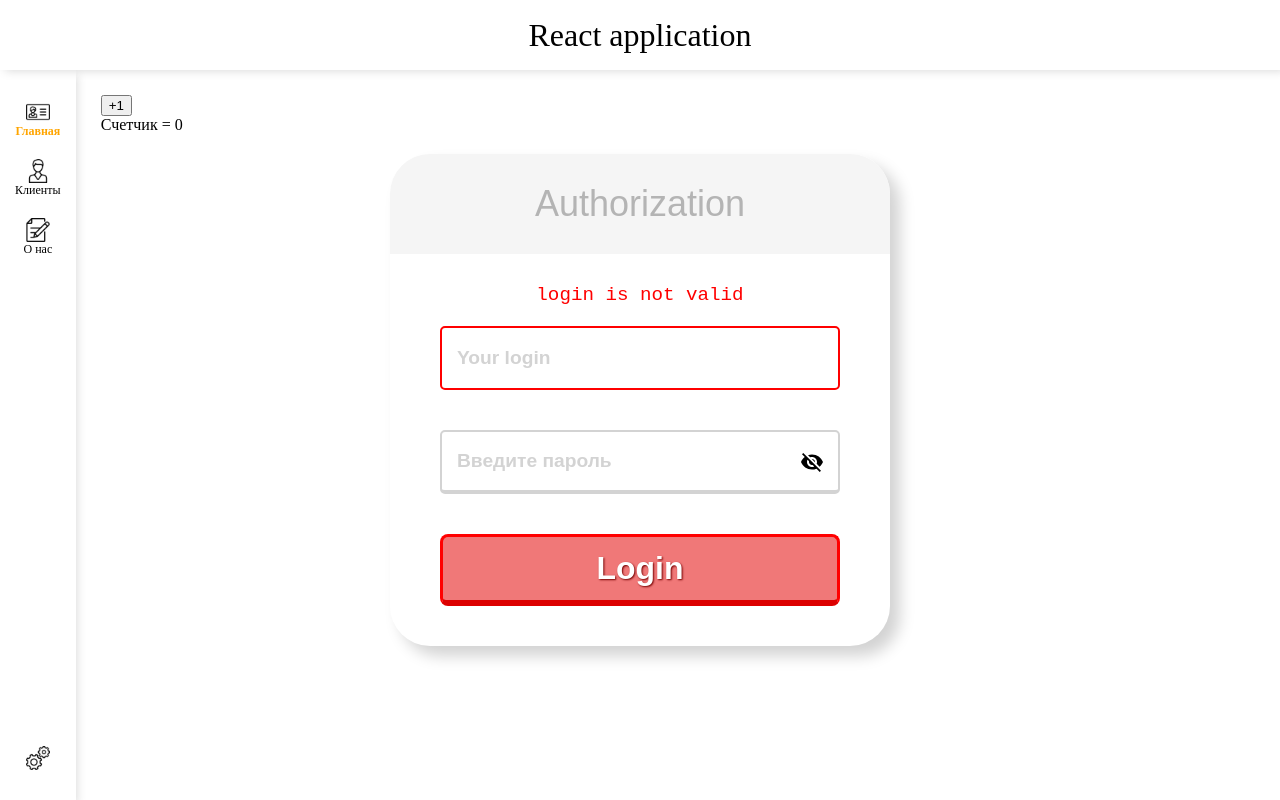
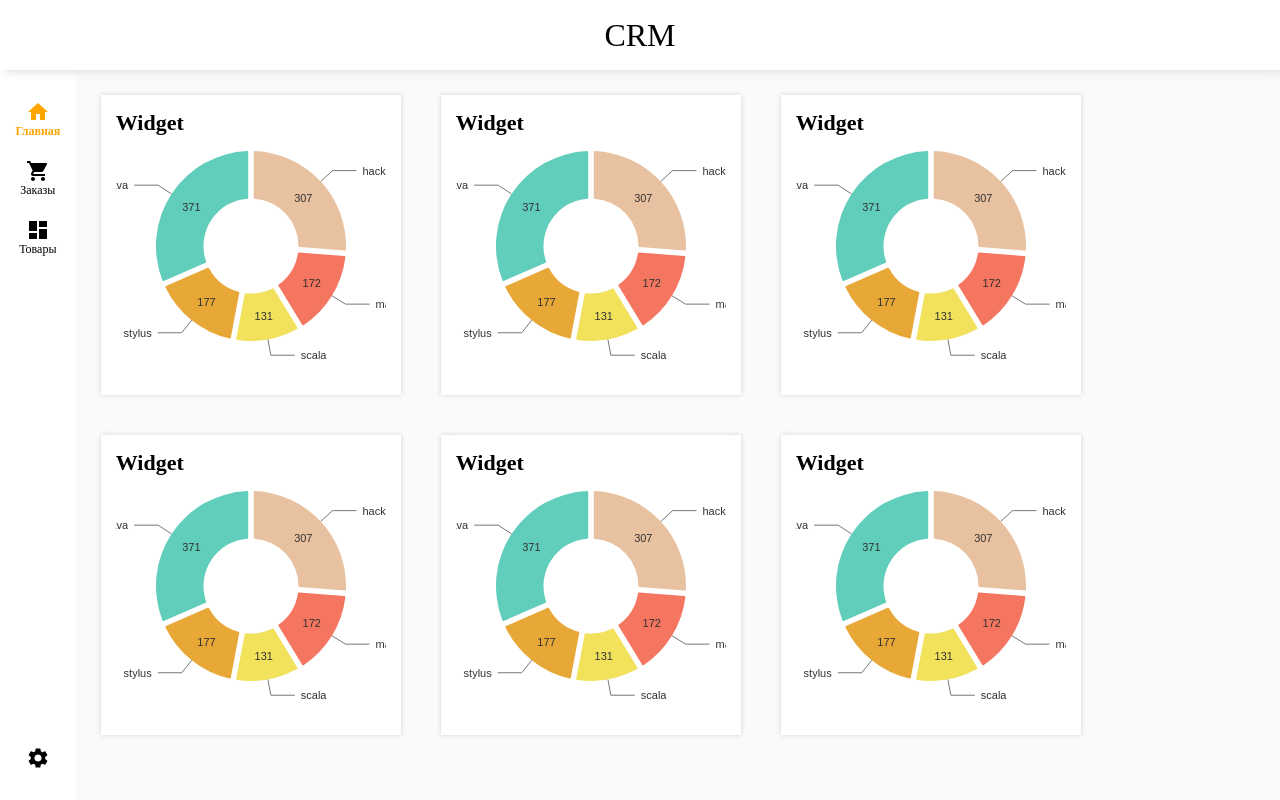
Before and after one commit to alexandrryazanov/test-project-cod, a React (Create React App) app: page / in a window 1280 px wide. Built offline with nearby package versions, Linux system fonts and the light colour scheme.

Commit message:
feat(MainPage): added widgets on page, added pie chart on widget

```diff
--- a/package.json
+++ b/package.json
@@ -7,6 +7,8 @@
     "@emotion/styled": "^11.0.0",
     "@material-ui/core": "^4.11.3",
     "@material-ui/icons": "^4.11.2",
+    "@nivo/core": "^0.67.0",
+    "@nivo/pie": "^0.67.0",
     "@testing-library/jest-dom": "^5.11.6",
     "@testing-library/react": "^11.2.2",
     "@testing-library/user-event": "^12.5.0",
--- a/src/components/AuthForm/index.js
+++ b/src/components/AuthForm/index.js
@@ -19,7 +19,7 @@ const AuthForm = () => {
             />
             <Field
                 type={"password"}
-                placeholder={"Введите пароль"}
+                placeholder={"Your password"}
                 value={password}
                 onChange={(e) => setPassword(e.target.value)}
             />
--- /dev/null
+++ b/src/components/Charts/Pie/index.js
@@ -0,0 +1,53 @@
+import React from "react";
+import { ResponsivePie } from "@nivo/pie";
+
+const data = [
+    {
+        id: "hack",
+        label: "hack",
+        value: 307,
+        color: "hsl(255, 70%, 50%)",
+    },
+    {
+        id: "make",
+        label: "make",
+        value: 172,
+        color: "hsl(265, 70%, 50%)",
+    },
+    {
+        id: "scala",
+        label: "scala",
+        value: 131,
+        color: "hsl(219, 70%, 50%)",
+    },
+    {
+        id: "stylus",
+        label: "stylus",
+        value: 177,
+        color: "hsl(350, 70%, 50%)",
+    },
+    {
+        id: "java",
+        label: "java",
+        value: 371,
+        color: "hsl(111, 70%, 50%)",
+    },
+];
+
+const Pie = () => {
+    return (
+        <ResponsivePie
+            data={data} // данные
+            margin={{ top: 0, right: 40, bottom: 70, left: 40 }} // отступы
+            innerRadius={0.5} // радиус дырки бублика
+            padAngle={3} // пробелы между секторами
+            cornerRadius={1} //Закругление рамки каждого сектора
+            colors={{ scheme: "nivo" }} // цветовая схема
+            radialLabelsTextColor="#333333" //цвет подписей
+            radialLabelsLinkDiagonalLength={19} // отступ подписей от бублика
+            radialLabelsLinkHorizontalLength={5} // отступ подписей по горизонтали
+        />
+    );
+};
+
+export default Pie;
--- a/src/components/Header/index.js
+++ b/src/components/Header/index.js
@@ -2,7 +2,7 @@ import React from "react";
 import { HeaderWrapper } from "./units";
 
 const Header = () => {
-    return <HeaderWrapper>React application</HeaderWrapper>;
+    return <HeaderWrapper>CRM</HeaderWrapper>;
 };
 
 export default Header;
--- a/src/components/Header/units.js
+++ b/src/components/Header/units.js
@@ -8,4 +8,5 @@ export const HeaderWrapper = styled.div`
     align-items: center;
     font-size: 32px;
     box-shadow: 5px 0 10px lightgray;
+    position: relative;
 `;
--- /dev/null
+++ b/src/components/MainPageComponents/units.js
@@ -0,0 +1,9 @@
+import styled from "@emotion/styled";
+
+export const MainPageWrapper = styled.div`
+    height: fit-content;
+    display: flex;
+    flex-wrap: wrap;
+    row-gap: 40px;
+    column-gap: 40px;
+`;
--- a/src/components/MainWrapper/units.js
+++ b/src/components/MainWrapper/units.js
@@ -9,6 +9,8 @@ export const ContentWrapperWithMenu = styled.div`
 
 export const ContentWrapper = styled.div`
     width: 100%;
+    height: 100%;
     padding: 25px;
     overflow-y: auto;
+    background-color: rgb(250, 250, 250);
 `;
--- a/src/components/SideMenu/Item/index.js
+++ b/src/components/SideMenu/Item/index.js
@@ -4,7 +4,7 @@ import { ItemText, ItemWrapper } from "./units";
 const Item = ({ icon, text }) => {
     return (
         <ItemWrapper>
-            <img src={`/assets/icons/${icon}.png`} alt={""} width={24} />
+            {icon}
             <ItemText>{text}</ItemText>
         </ItemWrapper>
     );
--- a/src/components/SideMenu/index.js
+++ b/src/components/SideMenu/index.js
@@ -2,23 +2,24 @@ import React from "react";
 import { SideMenuWrapper } from "./units";
 import Item from "./Item";
 import { NavLink } from "react-router-dom";
+import { Home, ShoppingCart, Dashboard, Settings } from "@material-ui/icons";
 
 const SideMenu = () => {
     return (
         <SideMenuWrapper>
             <div>
                 <NavLink exact to={"/"}>
-                    <Item icon={"card"} text={"Главная"} />
+                    <Item icon={<Home />} text={"Главная"} />
                 </NavLink>
                 <NavLink exact to={"/clients"}>
-                    <Item icon={"user"} text={"Клиенты"} />
+                    <Item icon={<ShoppingCart />} text={"Заказы"} />
                 </NavLink>
                 <NavLink exact to={"/about"}>
-                    <Item icon={"edit"} text={"О нас"} />
+                    <Item icon={<Dashboard />} text={"Товары"} />
                 </NavLink>
             </div>
             <div>
-                <Item icon={"settings"} />
+                <Item icon={<Settings />} />
             </div>
         </SideMenuWrapper>
     );
--- /dev/null
+++ b/src/components/Widget/index.js
@@ -0,0 +1,14 @@
+import React from "react";
+import { Header, WidgetWrapper } from "./units";
+import Pie from "../Charts/Pie";
+
+const Widget = () => {
+    return (
+        <WidgetWrapper>
+            <Header>Widget</Header>
+            <Pie />
+        </WidgetWrapper>
+    );
+};
+
+export default Widget;
--- /dev/null
+++ b/src/components/Widget/units.js
@@ -0,0 +1,18 @@
+import styled from "@emotion/styled";
+
+export const WidgetWrapper = styled.div`
+    width: 300px;
+    height: 300px;
+    background-color: white;
+    box-shadow: 0 0 5px lightgray;
+    padding: 15px;
+`;
+
+export const Header = styled.h2`
+    display: flex;
+    align-items: center;
+    font-weight: bold;
+    font-size: 22px;
+    margin-top: 0;
+    margin-bottom: 10px;
+`;
--- a/src/pages/Main.js
+++ b/src/pages/Main.js
@@ -1,17 +1,17 @@
-import React, { useState } from "react";
-import Counter from "../components/Counter";
-import News from "../components/News";
-import AuthForm from "../components/AuthForm";
+import React from "react";
+import Widget from "../components/Widget";
+import { MainPageWrapper } from "../components/MainPageComponents/units";
 
 const MainPage = () => {
-    const [value, setValue] = useState(0);
-
     return (
-        <>
-            <News {...{ value, setValue }} />
-            <Counter value={value} />
-            <AuthForm />
-        </>
+        <MainPageWrapper>
+            <Widget />
+            <Widget />
+            <Widget />
+            <Widget />
+            <Widget />
+            <Widget />
+        </MainPageWrapper>
     );
 };
 
```
Also changed, not shown: 1 other file (tests, documents, lock files or other folders).
